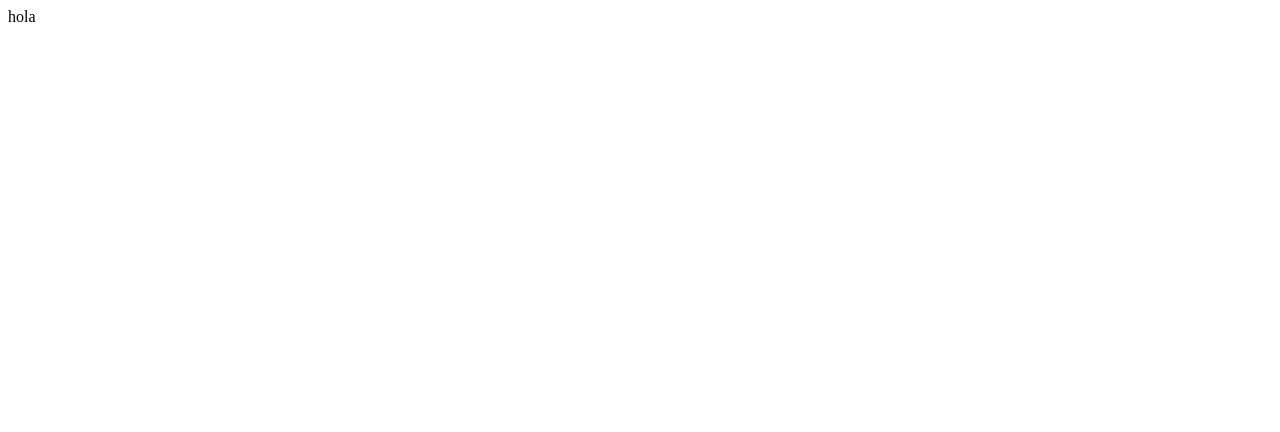
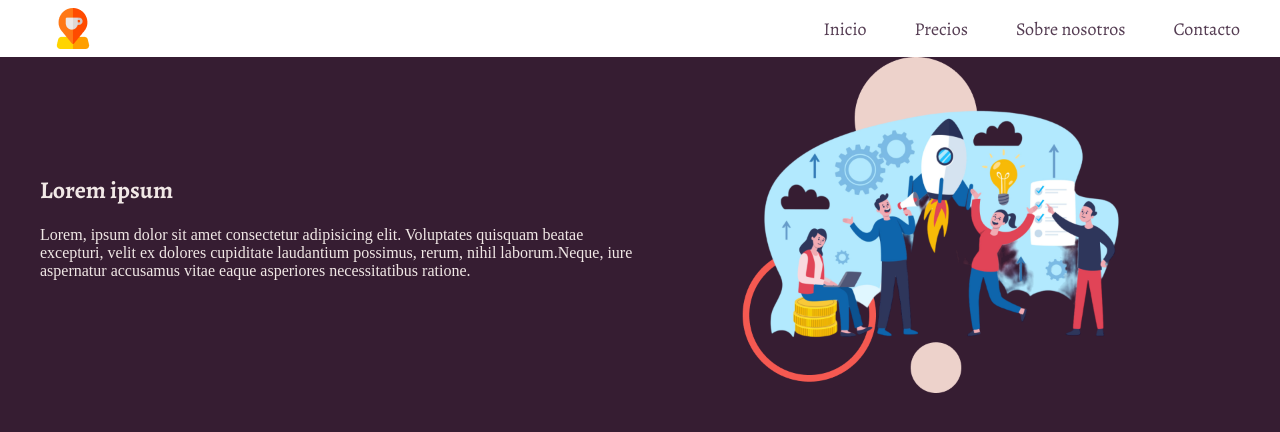
Before and after one commit to StarKaotic/prueba-landing, a plain HTML site: page index.html in a window 1280 px wide. Drawn offline with Linux system fonts and the light colour scheme.

Commit message:
[add] header and hero

```diff
--- a/index.html
+++ b/index.html
@@ -1 +1,45 @@
-<p>hola</p>
+<!DOCTYPE html>
+<html lang="es">
+  <head>
+    <meta charset="UTF-8" />
+    <meta name="viewport" content="width=device-width, initial-scale=1.0" />
+    <link rel="stylesheet" type="text/css" href="./style.css" />
+
+    <title>titulo</title>
+  </head>
+  <body>
+    <header class="header">
+      <div class="header-container">
+        <img src="./image/logo.png" />
+        <nav>
+          <ul>
+            <li>
+              <a class="nav-link" href="/index.html">Inicio</a>
+            </li>
+            <li><a class="nav-link" href="/index.html">Precios</a></li>
+            <li><a class="nav-link" href="/index.html">Sobre nosotros</a></li>
+            <li><a class="nav-link" href="/index.html">Contacto</a></li>
+          </ul>
+        </nav>
+      </div>
+    </header>
+
+    <section class="hero">
+      <div>
+        <div>
+          <h1>Lorem ipsum</h1>
+          <p>
+            Lorem, ipsum dolor sit amet consectetur adipisicing elit. Voluptates
+            quisquam beatae excepturi, velit ex dolores cupiditate laudantium
+            possimus, rerum, nihil laborum.Neque, iure aspernatur accusamus
+            vitae eaque asperiores necessitatibus ratione.
+          </p>
+        </div>
+
+        <div>
+          <img src="./image/hero.png" />
+        </div>
+      </div>
+    </section>
+  </body>
+</html>
--- /dev/null
+++ b/style.css
@@ -0,0 +1,98 @@
+:root{
+    --main-text-color: #361D32;
+    --main-pink-light-color: #F1E8E6;
+    --main-purple-color: #543C52;
+    --main-orange-color: #F55951;
+    --main-pink-color: #EDD2CB;
+
+}
+
+@font-face {
+    font-family: 'Alegreya';
+    src: url('./font/alegreya/Alegreya-VariableFont_wght.ttf');
+  }
+
+body{
+    background-color:var(--main-text-color);
+    padding: 0;
+    margin: 0;
+}
+
+h1,h2,h3,h4,h5,h6{
+    font-family: "Alegreya";
+
+}
+
+.nav-link{
+    font-family: "Alegreya";
+    font-size: 18px;
+    color:var(--main-purple-color);
+    text-decoration: none;
+
+
+}
+
+.header{
+    background-color: #fff;
+    padding: 0.5rem;
+
+    display: flex;
+    justify-content: center;
+
+}
+
+.header-container{
+    width: 100%;
+   max-width: 1200px;
+   display: flex;
+   justify-content: space-between;
+   align-items: center;
+}
+
+
+
+
+header nav ul{
+display: flex;
+margin: 0;
+padding: 0;
+list-style: none;
+gap: 3rem;
+}
+
+.hero{
+    display: flex;
+    justify-content: center;
+
+
+}
+
+.hero > div:nth-child(1){
+    width: 100%;
+    max-width: 1200px;
+    display: flex;
+    justify-content: center;
+    align-items: center;
+
+}
+.hero div div {
+    flex: 1;
+}
+
+.hero >div div:nth-child(1) h1 {
+    color: var(--main-pink-light-color);
+}
+
+.hero >div div:nth-child(1) p{
+    color: var(--main-pink-light-color);
+}
+
+.hero >div div:nth-child(2) img{
+   width: 400px;
+}
+
+.hero div div:nth-child(2){
+    display: flex;
+    justify-content: center;
+    align-items: center;
+}
```
Also changed, not shown: font/alegreya/Alegreya-Italic-VariableFont_wght.ttf (added), font/alegreya/Alegreya-VariableFont_wght.ttf (added), image/hero.png (added), image/logo.png (added).
